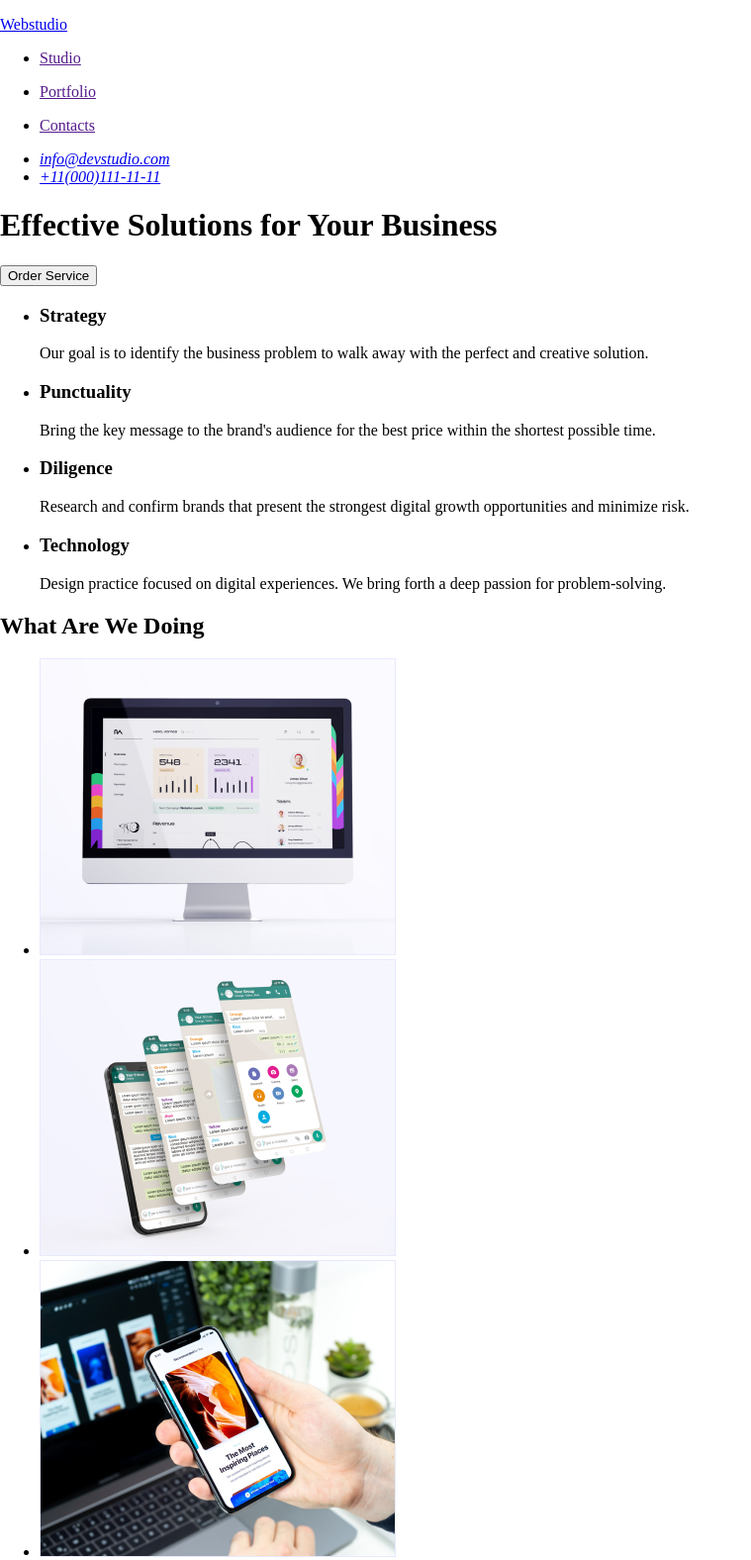
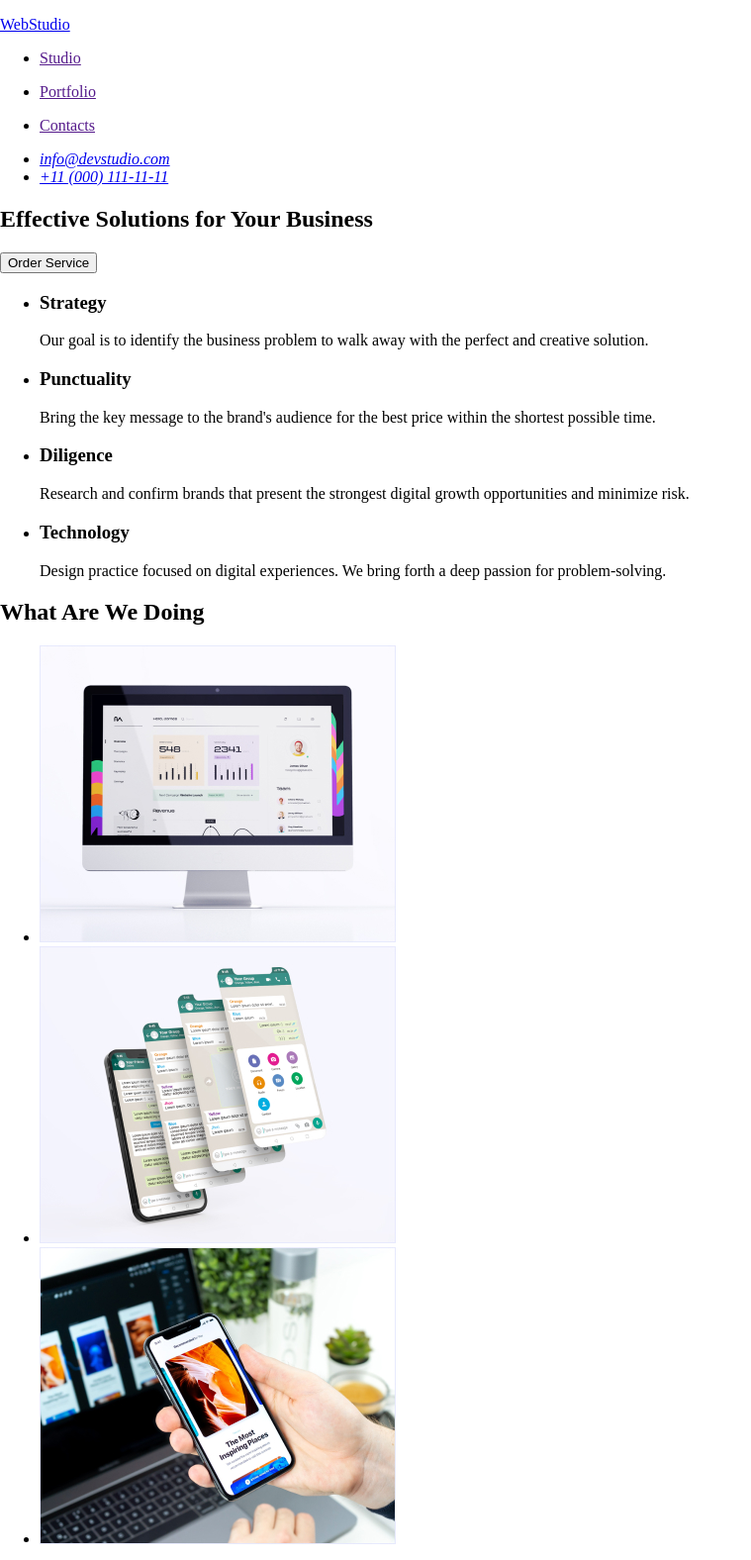
Before and after one commit to JackyLuck/goit-homework-01, a plain HTML site: page index.html in a window 1280 px wide. Shown: the top 1576 px of the page at 99% size, without its empty margins (0-759 px from the left). Drawn offline with Linux system fonts and the light colour scheme.

Commit message:
Update index.html

```diff
--- a/index.html
+++ b/index.html
@@ -13,35 +13,41 @@
         <header>
              <nav>
                  <a href="./index.html">
-                     <p>Webstudio</p>
+                     <p>WebStudio</p>
                 </a>
                      <ul>
                          <li>
-                            <a href=""><p>Studio</p></a>
+                            <a href="">
+                                <p>Studio</p>
+                            </a>
                          </li>
                          <li>
-                            <a href=""><p>Portfolio</p></a>
+                            <a href="">
+                                <p>Portfolio</p>
+                            </a>
                          </li>
                          <li>
-                            <a href=""><p>Contacts</p></a>
+                            <a href="">
+                                <p>Contacts</p>
+                            </a>
                          </li>
                      </ul>
                  </nav>
                 <address>
                     <ul>
                         <li><a href="mailto:info@devstudio.com">info@devstudio.com</a></li>
-                        <li><a href="tel:+110001111111">+11(000)111-11-11</a></li>
+                        <li><a href="tel:+110001111111">+11 (000) 111-11-11</a></li>
                     </ul>
                 </address>
         </header>
         <main>
             <!-- Section1 -->
-            <div>
+            <section>
                 <h1>Effective Solutions for Your Business</h1>
                 <button type="button">Order Service</button>
-            </div>
+            </section>
             <!-- Section2 -->
-            <div>
+            <section>
                 <h2 hidden>features</h2>
                 <ul>
                     <li>
@@ -68,18 +74,18 @@
                         </p>
                     </li>
                 </ul>
-            </div>
+            </section>
             <!-- Section3 -->
-            <div>
+            <section>
             <h2>What Are We Doing</h2>
                 <ul>
                     <li><img width="360" src="./images/Rectangle1.jpg" alt="computer screen"></li>
                     <li><img width="360" src="./images/Rectangle2.jpg" alt="phone screen"></li>
                     <li><img width="360" src="./images/Rectangle3.jpg" alt="phone screen over a laptop"></li>
                 </ul>
-            </div>
+            </section>
             <!-- Section4 -->
-            <div>
+            <section>
                 <h2>Our Team</h2>
                     <ul>
                         <li>
@@ -103,11 +109,11 @@
                             <p>UI Designer</p>
                         </li>
                     </ul>
-            </div>
+            </section>
         </main>
         <footer>
             <a href="./index.html">
-                <p>Webstudio</p>
+                <p>WebStudio</p>
             </a>
             <p>Increase the flow of customers and sales for your business with digital marketing & growth solutions.</p>
         </footer>
```
